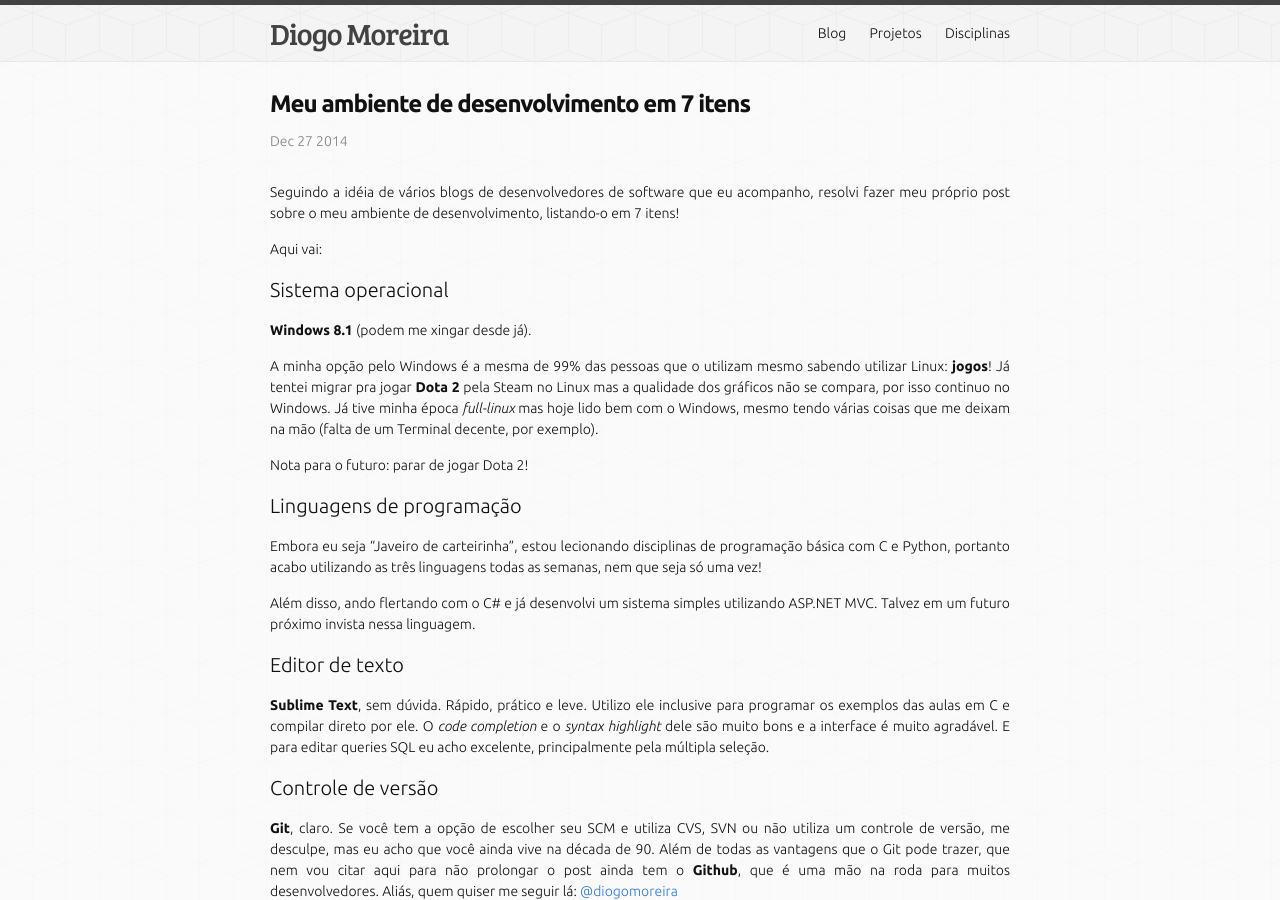
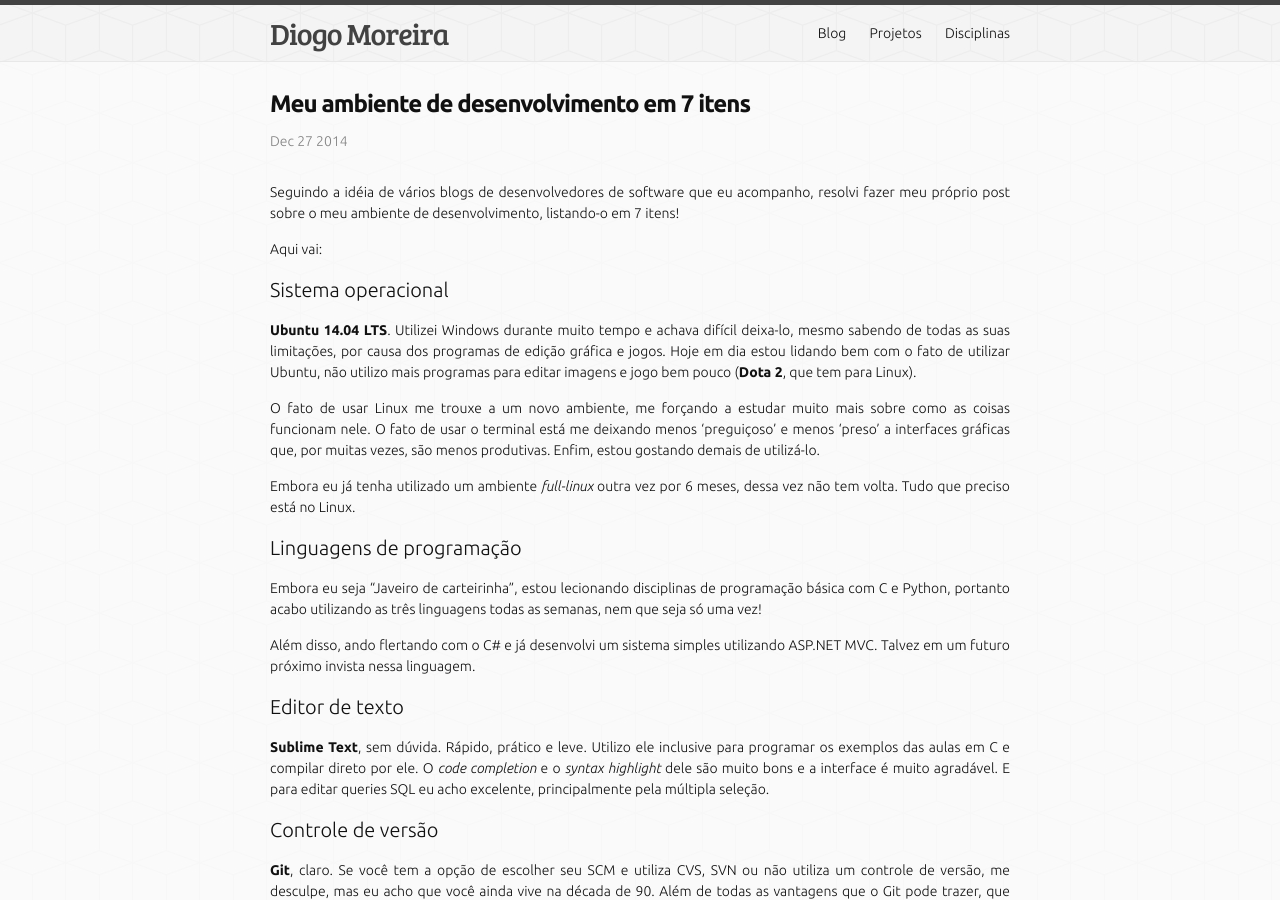
Before and after one commit to ricardojob/diogomoreira.github.io, a Jekyll site: the page built from _posts/2015-03-15-meu-ambiente-em-7-itens.md, in a window 1280 px wide and 900 px high. Built offline with Jekyll 4.4.1, drawn with Linux system fonts in a browser that asks for light colours; comment, search, counter and statistics services are not loaded.

Commit message:
Updating post

```diff
--- a/_posts/2014-12-27-meu-ambiente-em-7-itens.md
+++ b/_posts/2015-03-15-meu-ambiente-em-7-itens.md
@@ -11,11 +11,11 @@ Aqui vai:
 
 ## Sistema operacional ##
 
-**Windows 8.1** (podem me xingar desde já).
+**Ubuntu 14.04 LTS**. Utilizei Windows durante muito tempo e achava difícil deixa-lo, mesmo sabendo de todas as suas limitações, por causa dos programas de edição gráfica e jogos. Hoje em dia estou lidando bem com o fato de utilizar Ubuntu, não utilizo mais programas para editar imagens e jogo bem pouco (**Dota 2**, que tem para Linux).
 
-A minha opção pelo Windows é a mesma de 99% das pessoas que o utilizam mesmo sabendo utilizar Linux: **jogos**! Já tentei migrar pra jogar **Dota 2** pela Steam no Linux mas a qualidade dos gráficos não se compara, por isso continuo no Windows. Já tive minha época *full-linux* mas hoje lido bem com o Windows, mesmo tendo várias coisas que me deixam na mão (falta de um Terminal decente, por exemplo).
+O fato de usar Linux me trouxe a um novo ambiente, me forçando a estudar muito mais sobre como as coisas funcionam nele. O fato de usar o terminal está me deixando menos 'preguiçoso' e menos 'preso' a interfaces gráficas que, por muitas vezes, são menos produtivas. Enfim, estou gostando demais de utilizá-lo.
 
-Nota para o futuro: parar de jogar Dota 2!
+Embora eu já tenha utilizado um ambiente *full-linux* outra vez por 6 meses, dessa vez não tem volta. Tudo que preciso está no Linux.
 
 ## Linguagens de programação ##
 
```
